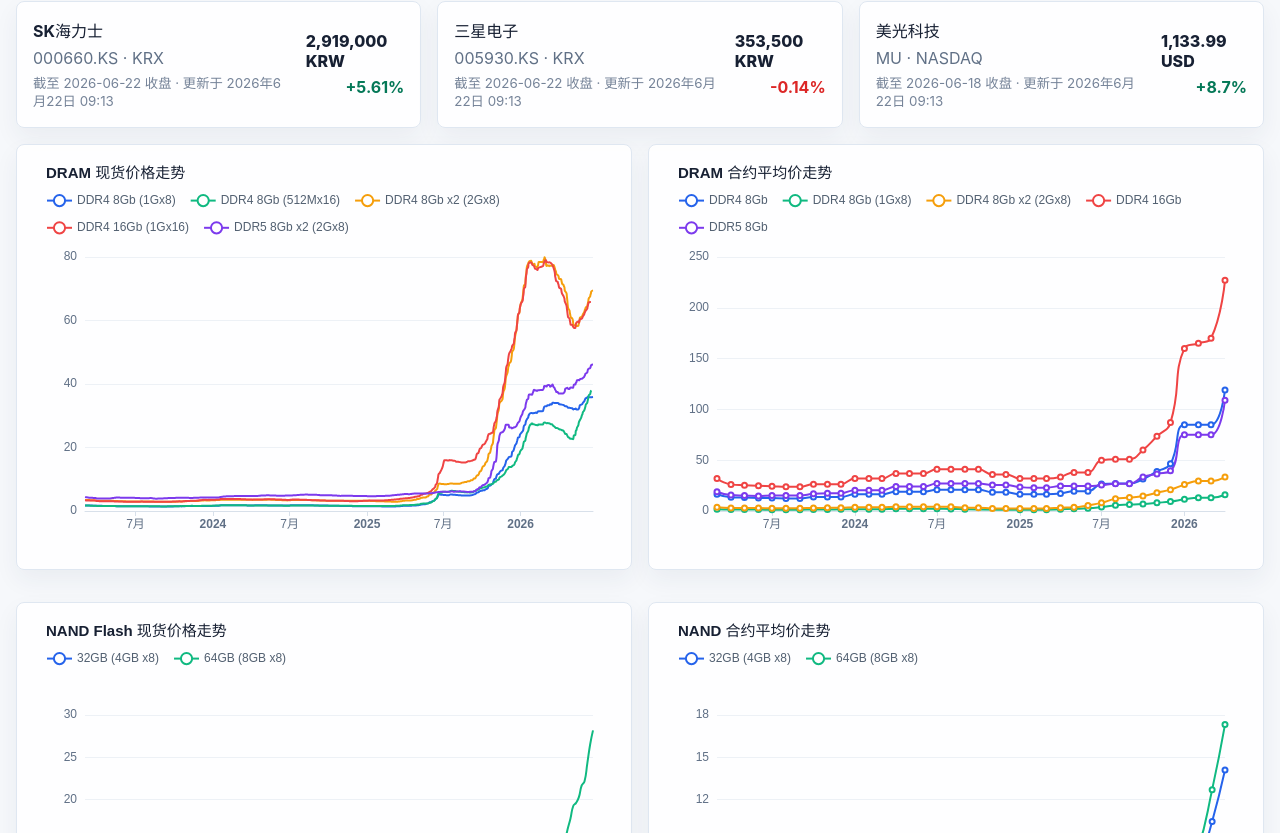
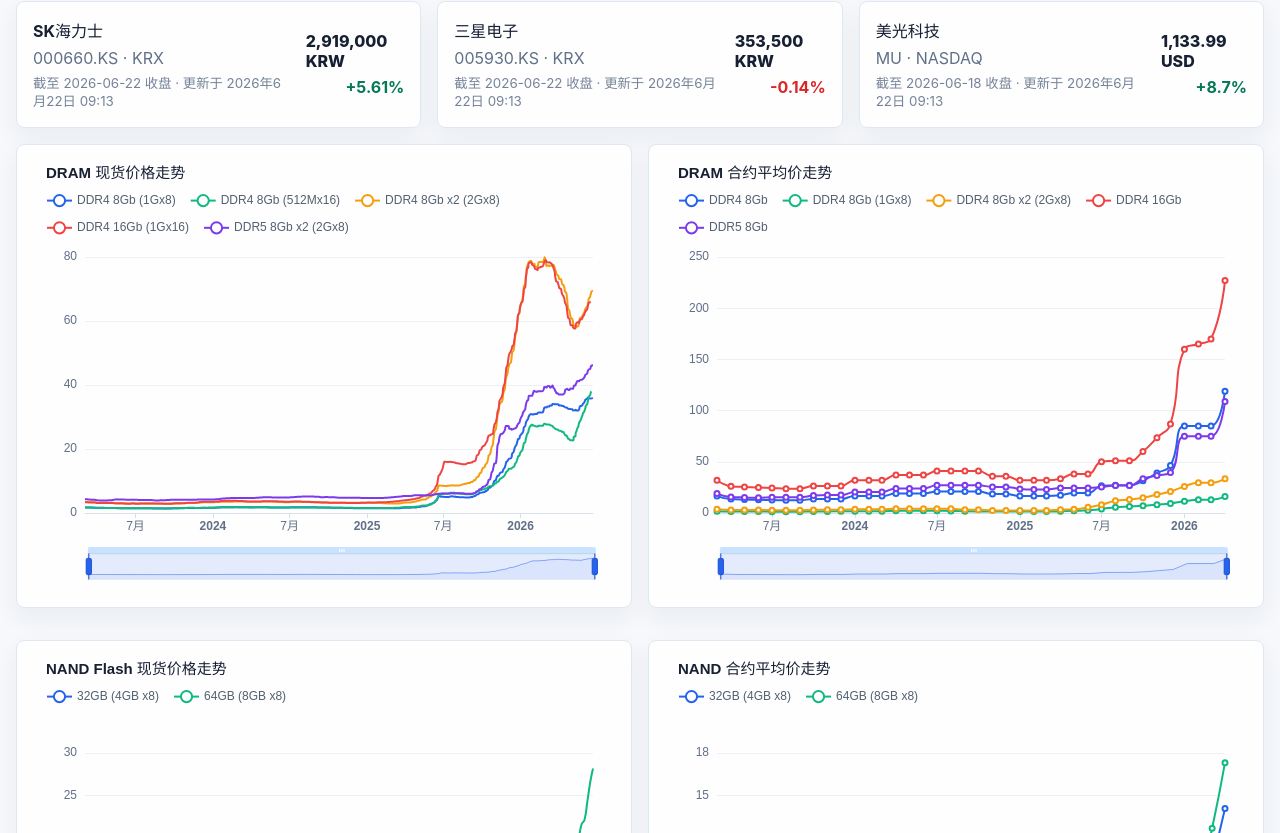
Before and after one commit to Jareddeng/memory-visualization-dashboard, a React (Vite) app: page / in a window 1280 px wide. Shown: the part 467-1300 px from the top of the page. Built offline with nearby package versions, Linux system fonts and the light colour scheme.

Commit message:
Add time range zoom to price charts

```diff
--- a/src/main.tsx
+++ b/src/main.tsx
@@ -2,12 +2,12 @@ import React from "react";
 import { createRoot } from "react-dom/client";
 import { AlertTriangle, CalendarClock, Database, FileText, RefreshCw, TrendingUp } from "lucide-react";
 import * as echarts from "echarts/core";
-import { GridComponent, LegendComponent, TitleComponent, TooltipComponent } from "echarts/components";
+import { DataZoomComponent, GridComponent, LegendComponent, TitleComponent, TooltipComponent } from "echarts/components";
 import { LineChart } from "echarts/charts";
 import { CanvasRenderer } from "echarts/renderers";
 import "./styles.css";
 
-echarts.use([GridComponent, LegendComponent, TitleComponent, TooltipComponent, LineChart, CanvasRenderer]);
+echarts.use([DataZoomComponent, GridComponent, LegendComponent, TitleComponent, TooltipComponent, LineChart, CanvasRenderer]);
 
 type PricePoint = {
   date: string;
@@ -193,7 +193,7 @@ function makePriceOption(title: string, payload: { series: PriceSeries[] }): ech
       itemGap: 14,
       textStyle: { color: "#526071" },
     },
-    grid: { left: 52, right: 22, top: 96, bottom: 42 },
+    grid: { left: 52, right: 22, top: 96, bottom: 78 },
     xAxis: { type: "time", axisLabel: { color: "#607086" }, axisLine: { lineStyle: { color: "#d8e0ea" } } },
     yAxis: {
       type: "value",
@@ -201,6 +201,28 @@ function makePriceOption(title: string, payload: { series: PriceSeries[] }): ech
       axisLabel: { color: "#607086" },
       splitLine: { lineStyle: { color: "#edf1f6" } },
     },
+    dataZoom: [
+      {
+        type: "slider",
+        xAxisIndex: 0,
+        height: 26,
+        bottom: 18,
+        borderColor: "#d8e0ea",
+        fillerColor: "rgba(37, 99, 235, 0.12)",
+        handleStyle: { color: "#2563eb", borderColor: "#1d4ed8" },
+        moveHandleStyle: { color: "#93c5fd" },
+        selectedDataBackground: {
+          lineStyle: { color: "#2563eb" },
+          areaStyle: { color: "rgba(37, 99, 235, 0.14)" },
+        },
+        textStyle: { color: "#607086" },
+      },
+      {
+        type: "inside",
+        xAxisIndex: 0,
+        filterMode: "none",
+      },
+    ],
     series,
   };
 }
--- a/src/styles.css
+++ b/src/styles.css
@@ -227,7 +227,7 @@ textarea {
 
 .chart {
   width: 100%;
-  height: 392px;
+  height: 430px;
 }
 
 .detail-grid {
```
